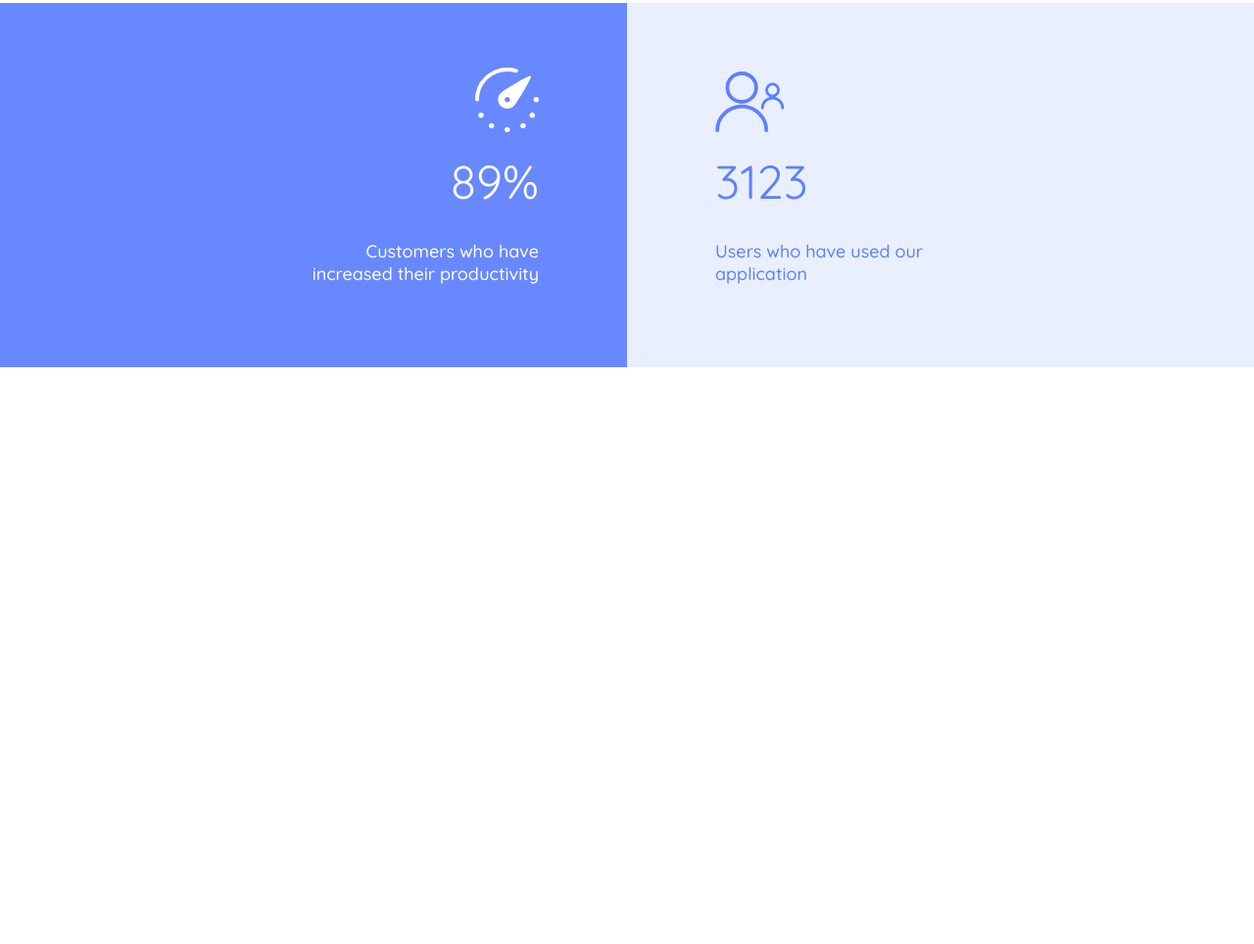
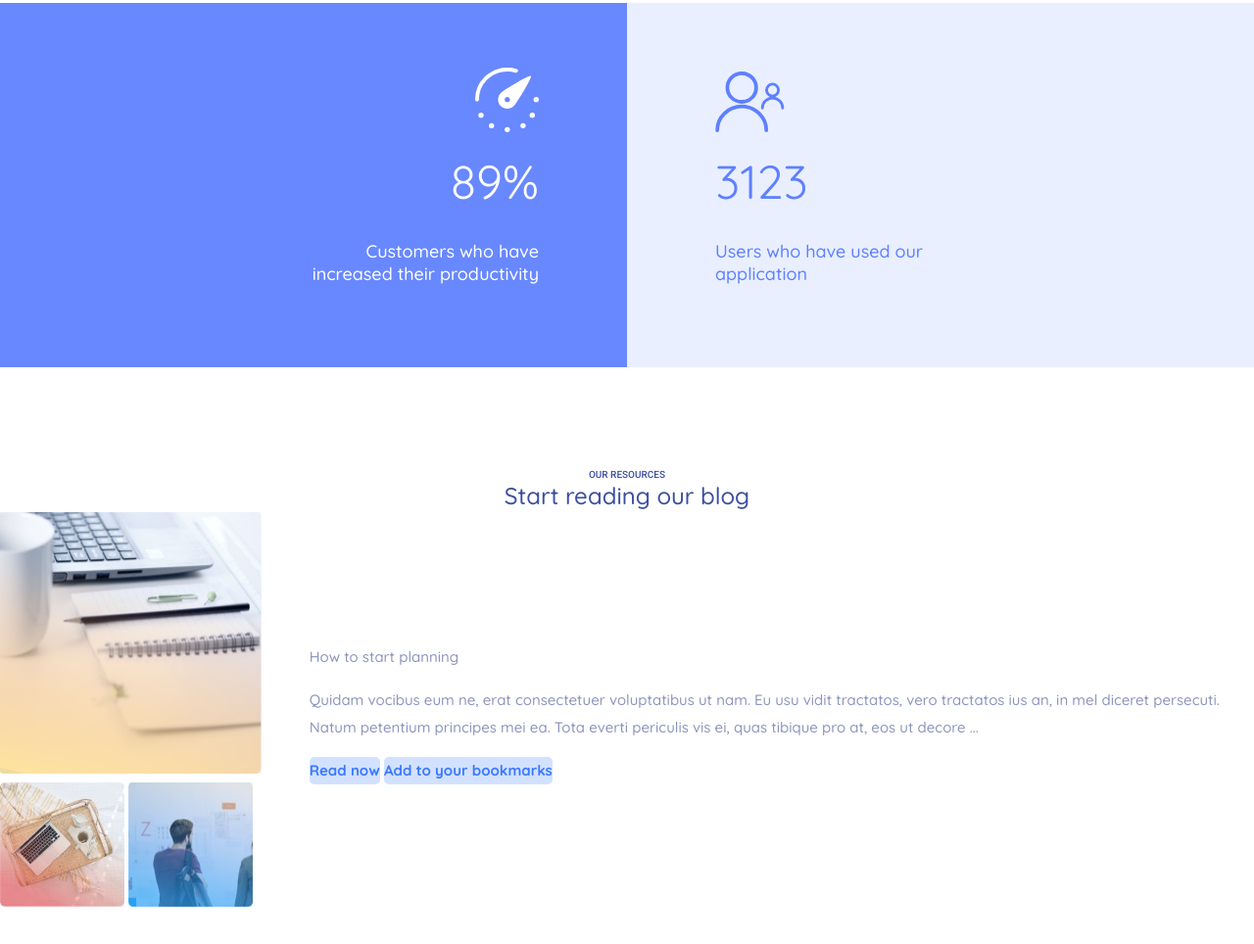
Before and after one commit to konstuanotop/layout_Productivity, a plain HTML site: page index.html in a window 1280 px wide. Shown: the part 2088-3052 px from the top of the page at 98% size. Before the commit the page ends 2463 px from the top, so only its background shows below. Drawn offline with nearby package versions, Linux system fonts and the light colour scheme.

Commit message:
added blog

```diff
--- a/assets/css/style.css
+++ b/assets/css/style.css
@@ -592,3 +592,35 @@ h6 {
 
     color: #5E80FF;
 }
+
+.blog {
+    margin: 104px auto;
+}
+
+.blog__suptitle {
+    font-family: 'Roboto';
+    font-weight: 500;
+    font-size: 10px;
+    line-height: 1.2;
+    text-transform: uppercase;
+    text-align: center;
+
+    color: #3D4F9F;
+}
+
+.blog__title {
+    font-family: 'Quicksand';
+    font-weight: 500;
+    font-size: 24px;
+    line-height: 1.3;
+
+    text-align: center;
+    color: #3D4F9F;
+}
+
+.blog__inner {
+    display: flex;
+    flex-direction: row;
+    justify-content: space-around;
+    align-items: center;
+}
--- a/index.html
+++ b/index.html
@@ -183,6 +183,42 @@
         </div>
     </div>
 
+    <div class="blog">
+        <div class="blog__suptitle">OUR RESOURCES</div>
+        <div class="blog__title">Start reading our blog</div>
+
+        <div data-slider>
+            <div>
+
+                <div class="blog__inner">
+                    <div class="blog__images">
+                        <img src="assets/img/blog_1.jpg" alt="Рабочий стол" width="267" height="267">
+                        <img src="assets/img/blog_2.jpg" alt="Ноутбук с чашкой" width="127" height="127">
+                        <img src="assets/img/blog_3.jpg" alt="Студент" width="127" height="127">
+                    </div>
+
+
+                    <div class="blog__content">
+                        <div class="blog__content-title">How to start planning</div>
+
+                        <p class="blog__content-text">Quidam vocibus eum ne, erat consectetuer voluptatibus ut nam. Eu
+                            usu vidit tractatos, vero
+                            tractatos ius an, in mel diceret persecuti. Natum petentium principes mei ea. Tota everti
+                            periculis vis ei, quas tibique pro at, eos ut decore ...
+                        </p>
+
+                        <div class="blog__content-btns">
+                            <a class="btn btn_blog" href="#">Read now</a>
+                            <a class="btn btn_blog-2" href="#">Add to your bookmarks</a>
+                        </div>
+                    </div>
+                </div>
+
+            </div>
+
+        </div>
+    </div>
+
 </body>
 
 </html>
```
Also changed, not shown: assets/img/blog_1.jpg (renamed from assets/img/slider_1.jpg), assets/img/blog_2.jpg (renamed from assets/img/slider_2.jpg), assets/img/blog_3.jpg (renamed from assets/img/slider_3.jpg), assets/img/blog_search.svg (added).
